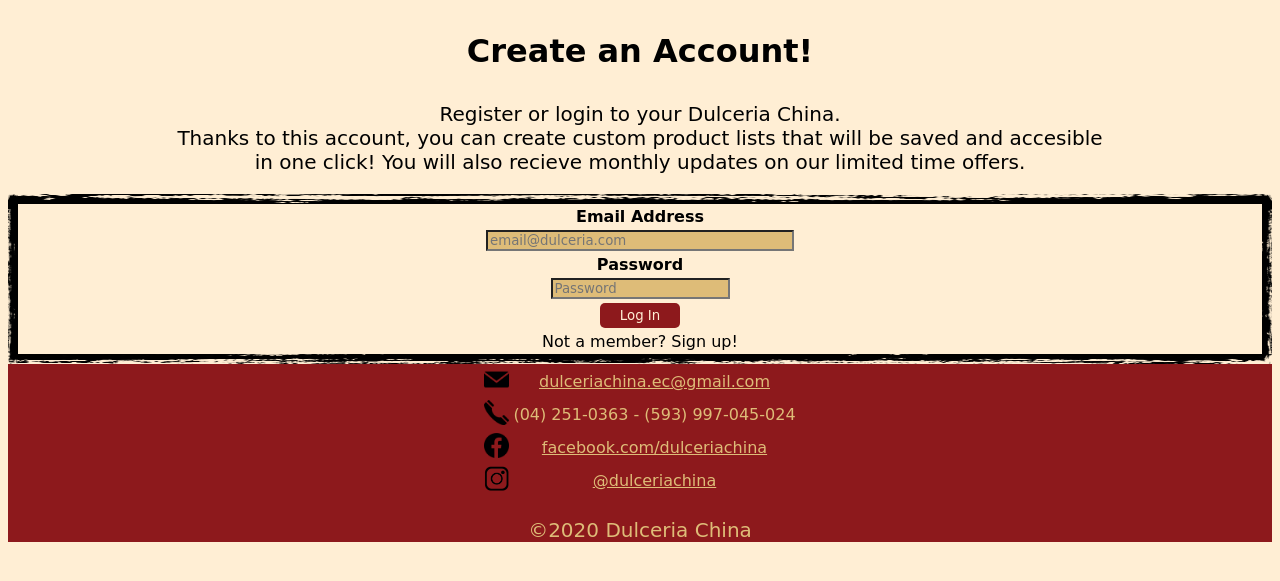
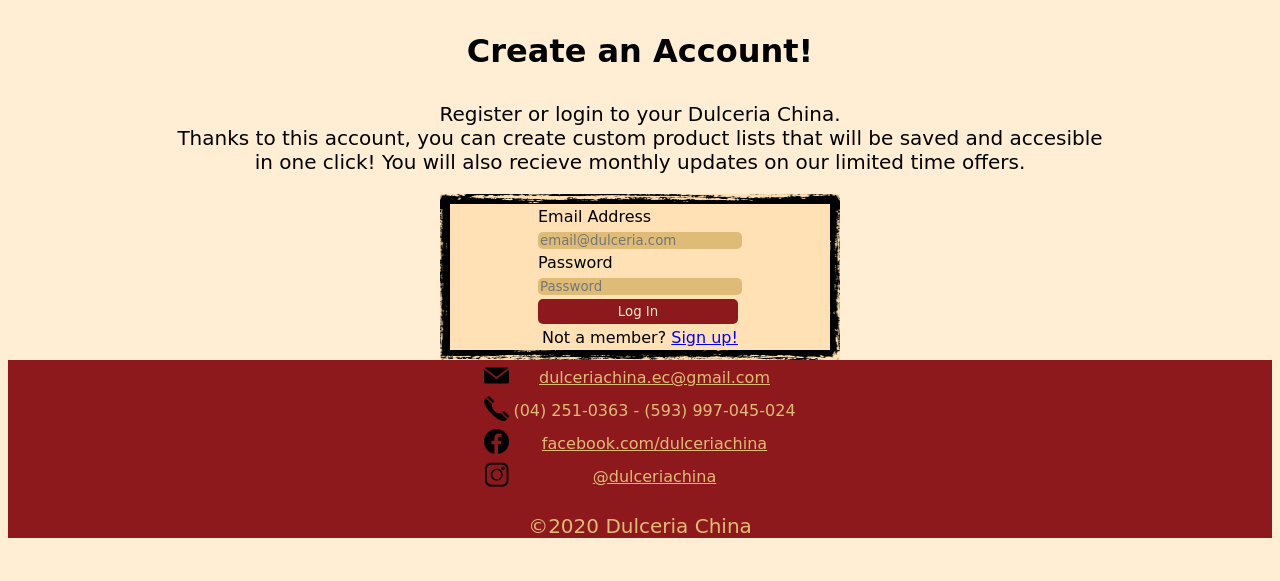
Before and after one commit to SamuelLopezF/SOEN287-Bakery, a PHP site: page /Account.html in a window 1280 px wide. Shown: the part 134-715 px from the top of the page. Run offline with PHP 8.4, Linux system fonts and the light colour scheme.

Commit message:
Updated CSS for Login

```diff
--- a/Styles/template.css
+++ b/Styles/template.css
@@ -1,12 +1,9 @@
 /*
 	Last Edited By: Sobhan
-	Edit Date: 07-Nov-2020
-	Edit Number: 0
+	Edit Date: 11-Nov-2020
+	Edit Number: 1
 	Edit Details:
-		To help keep track of the different versions, I'm adding this to the top of every
-		file. Please update this info whenever you want to change anything. This makes it easier to
-		keep track of changes/the latest version.
-		Thank you!
+		CSS for Login form
 
 */
 
@@ -247,3 +244,29 @@ input, textarea {
 #submit * {
     text-align: center;
 }
+
+/* Login */
+
+#login {width: 30%;
+    margin: auto;
+    background-color: #ffe1b5;}
+
+#login input {
+    width: 200px;
+    border: none;
+    border-radius: 5px;
+}
+
+#login button {
+    width: 200px;
+}
+
+#login th {
+    text-align: left;
+    font-weight: normal;
+}
+
+#login span {
+    text-decoration: underline;
+    color: blue;
+}
```
